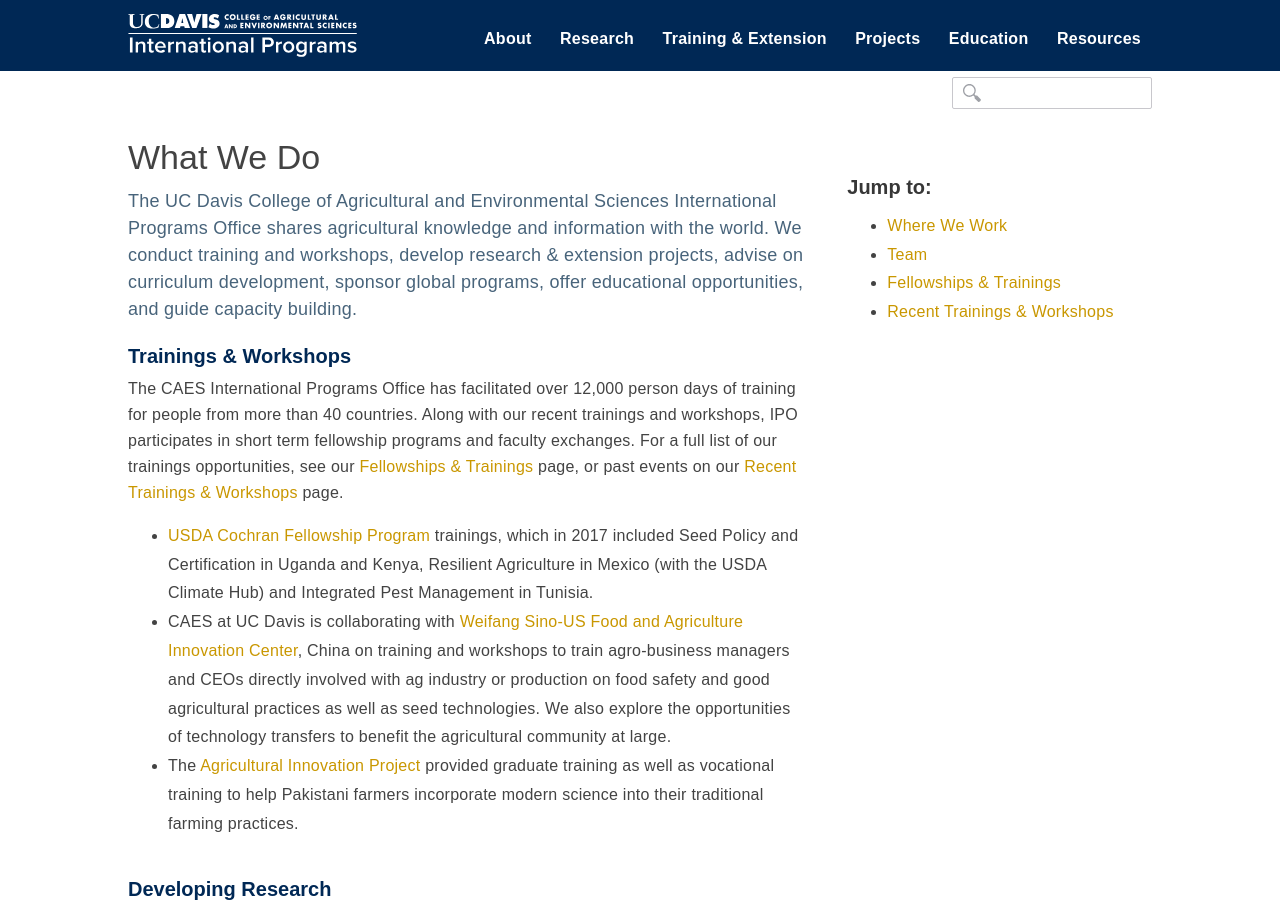
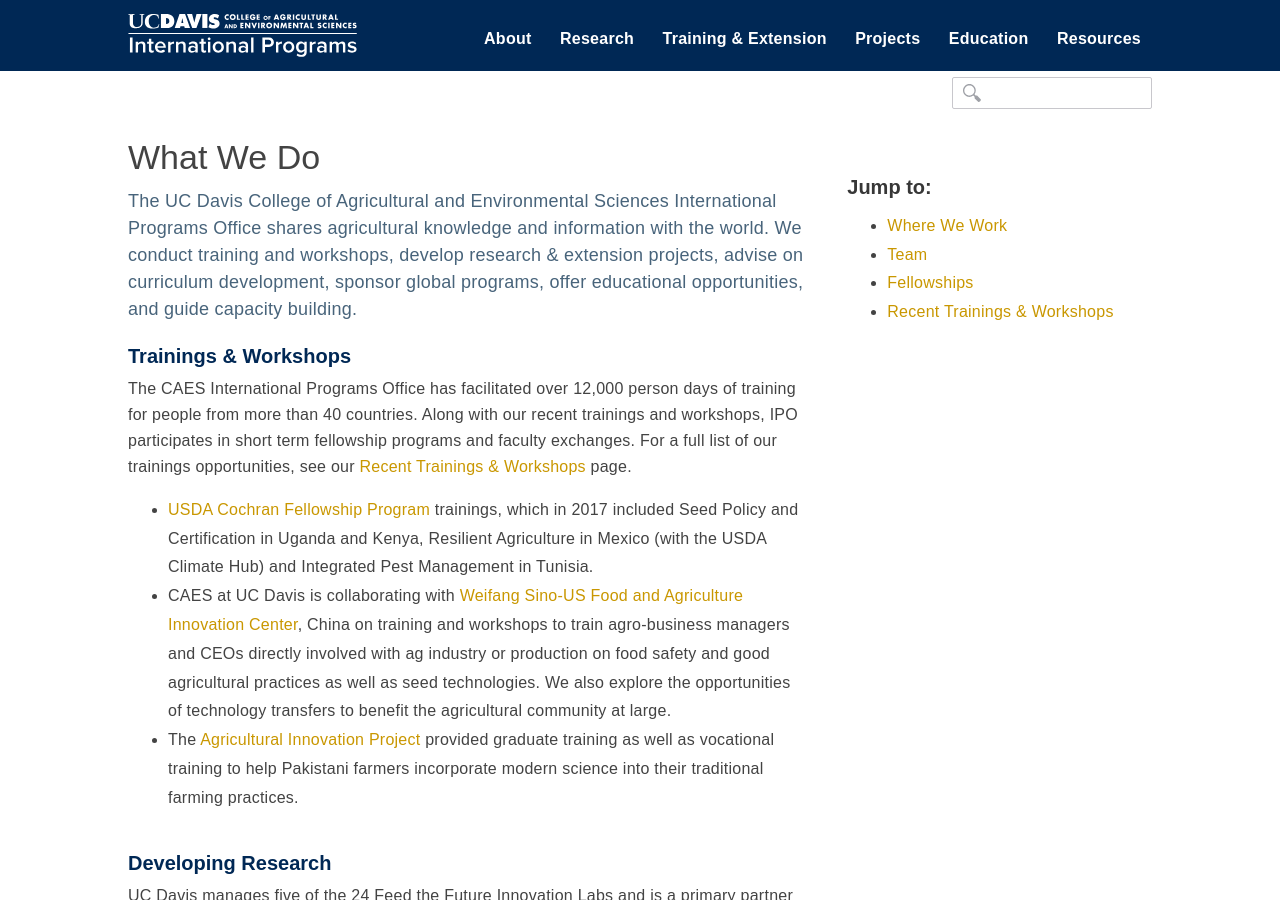
Before and after one commit to ucdavis/ip, a Jekyll site: the page built from about/what-we-do.html, in a window 1280 px wide and 900 px high. Built offline with Jekyll 4.4.1, drawn with Linux system fonts in a browser that asks for light colours; nearby versions of some CDN libraries.

Commit message:
what we do changes

```diff
--- a/about/what-we-do.html
+++ b/about/what-we-do.html
@@ -10,7 +10,7 @@
 
 
     <h3>Trainings &amp; Workshops</h3>
-        <p> The CAES International Programs Office has facilitated over 12,000 person days of training for people from more than 40 countries. Along with our recent trainings and workshops, IPO participates in short term fellowship programs and faculty exchanges. For a full list of our trainings opportunities, see our <a href="/scholars-and-students/index"> Fellowships &amp; Trainings</a> page, or past events on our <a href="/training-and-extension/recent-courses"> Recent Trainings &amp; Workshops</a> page.</p>
+        <p> The CAES International Programs Office has facilitated over 12,000 person days of training for people from more than 40 countries. Along with our recent trainings and workshops, IPO participates in short term fellowship programs and faculty exchanges. For a full list of our trainings opportunities, see our <a href="/training-and-extension/recent-courses"> Recent Trainings &amp; Workshops</a> page.</p>
         <ul>
             <li><a href="/training-and-extension/recent-courses">USDA Cochran Fellowship Program</a> trainings, which in 2017 included Seed Policy and Certification in Uganda and Kenya, Resilient Agriculture in Mexico (with the USDA Climate Hub) and Integrated Pest Management in Tunisia.</li>
             <li>CAES at UC Davis is collaborating with <a target="_blank" href="http://www.sufaic.com/en">Weifang Sino-US Food and Agriculture Innovation Center</a>, China on training and workshops to train agro-business managers and CEOs  directly involved with ag industry or production on food safety and good agricultural practices as well as seed technologies.  We also explore the opportunities of technology transfers to benefit the agricultural community at large.</li>
@@ -79,7 +79,7 @@
   <ul>
     <li><a href="/about/where-we-work">Where We Work</a></li>
     <li><a href="/about/team">Team</a></li>
-    <li><a href="/scholars-and-students">Fellowships &amp; Trainings</a></li>
+    <li><a href="/scholars-and-students">Fellowships</a></li>
     <li><a href="/training-and-extension/recent-courses">Recent Trainings &amp; Workshops</a></li>
     </ul>
 
```
